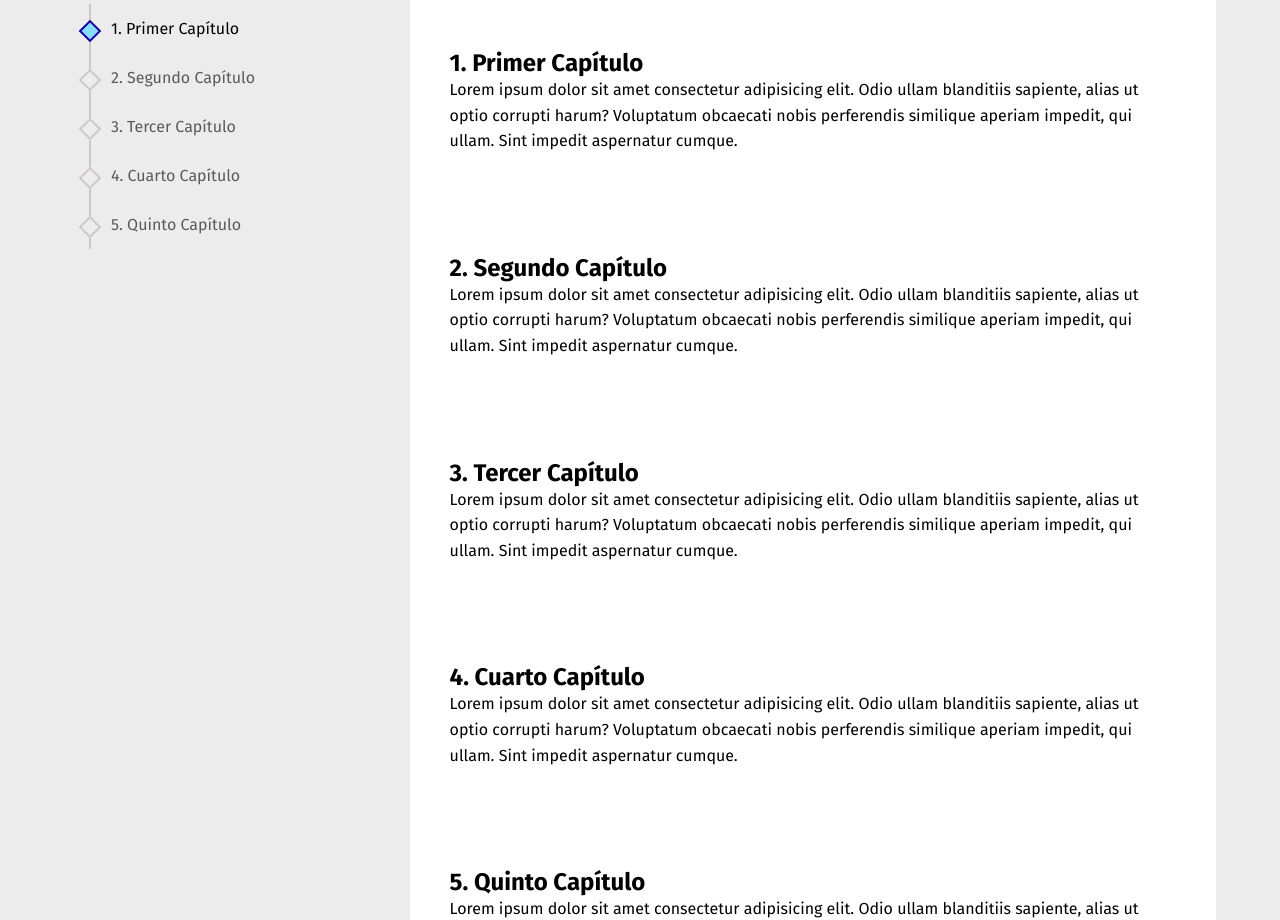
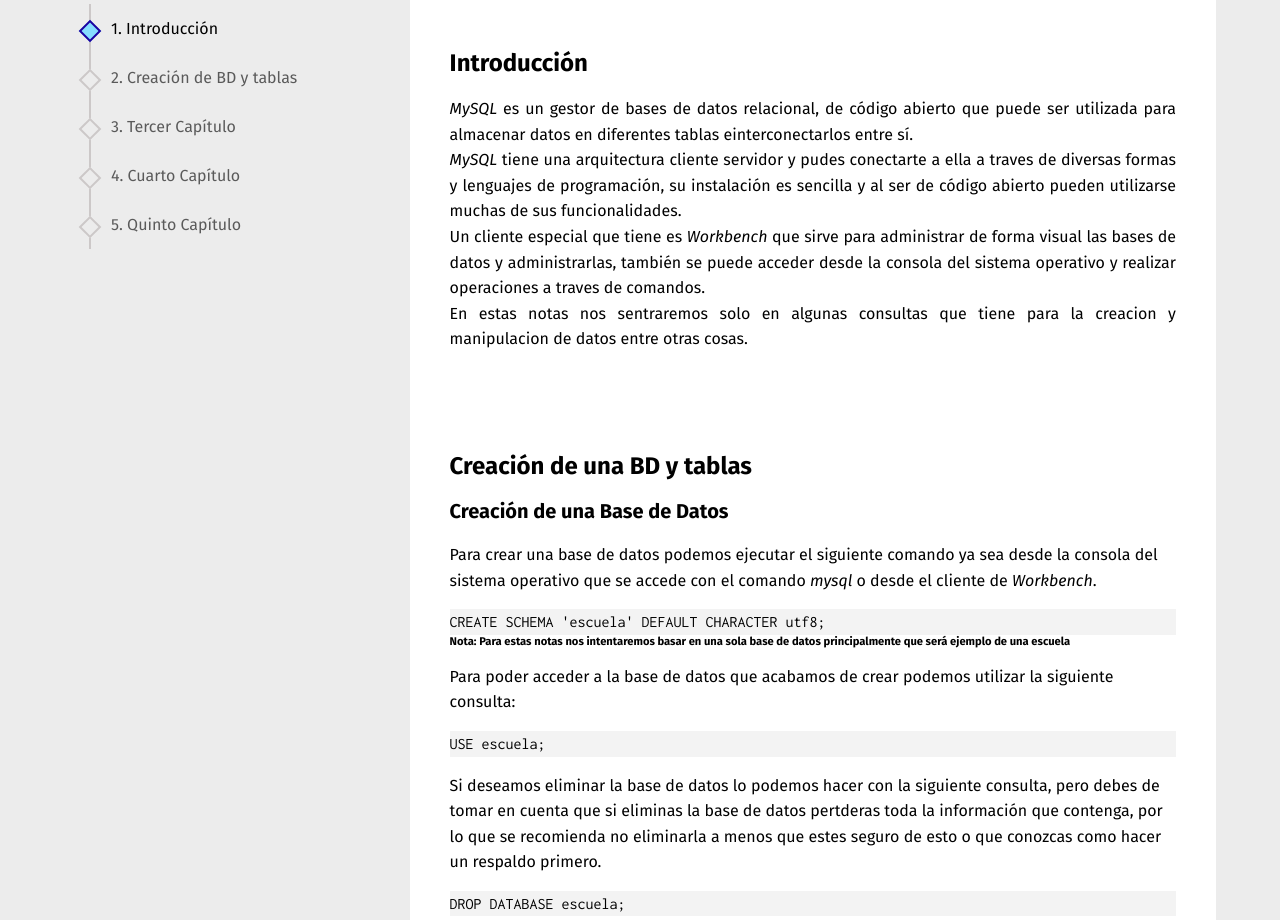
Before and after one commit to BlueBlockGrape/BlueBlockGrape.github.io, a plain HTML site: page indiceNotas/mysql/mysql.html in a window 1280 px wide. Shown: the part 513-1433 px from the top of the page. Drawn offline with Linux system fonts and the light colour scheme.

Commit message:
version 1.0.1
etiquetas meta para la parte de compartir link.
Comienzo del proyecto de notas en la parte de MySQL

```diff
--- a/indiceNotas/mysql/mysql.html
+++ b/indiceNotas/mysql/mysql.html
@@ -9,6 +9,9 @@
     <link rel="preconnect" href="https://fonts.googleapis.com">
     <link rel="preconnect" href="https://fonts.gstatic.com" crossorigin>
     <link href="https://fonts.googleapis.com/css2?family=Fira+Sans:ital,wght@0,400;0,700;1,400&display=swap" rel="stylesheet">
+	<link rel="preconnect" href="https://fonts.googleapis.com">
+	<link rel="preconnect" href="https://fonts.gstatic.com" crossorigin>
+	<link href="https://fonts.googleapis.com/css2?family=Inconsolata&display=swap" rel="stylesheet">
 </head>
 <body>
     <div class="hero-image">
@@ -22,8 +25,8 @@
                 </div>
 				<h3 class="">Contenido</h3>
 				<ul class="lista">
-					<li class="activo"><a href="#1">1. Primer Capítulo</a></li>
-					<li><a href="#2">2. Segundo Capítulo</a></li>
+					<li class="activo"><a href="#1">1. Introducción</a></li>
+					<li><a href="#2">2. Creación de BD y tablas</a></li>
 					<li><a href="#3">3. Tercer Capítulo</a></li>
 					<li><a href="#4">4. Cuarto Capítulo</a></li>
 					<li><a href="#5">5. Quinto Capítulo</a></li>
@@ -34,13 +37,43 @@
             <div>
                 <h1 class="text-center">Notas Sobre MySQL</h1>
             </div>
-			<div class="card" id="1">
-				<h2>1. Primer Capítulo</h2>
-				<p>Lorem ipsum dolor sit amet consectetur adipisicing elit. Odio ullam blanditiis sapiente, alias ut optio corrupti harum? Voluptatum obcaecati nobis perferendis similique aperiam impedit, qui ullam. Sint impedit aspernatur cumque.</p>
+			<div class="card text-justify" id="1">
+				<h2>Introducción</h2>
+				<br>
+				<p><i>MySQL</i> es un gestor de bases de datos relacional,
+				   de código abierto que puede ser utilizada para almacenar datos en diferentes tablas einterconectarlos entre sí.<br>
+					<i>MySQL</i> tiene una arquitectura cliente servidor y pudes conectarte a ella a traves de diversas formas y lenguajes
+					de programación, su instalación es sencilla y al ser de código abierto pueden utilizarse muchas de sus funcionalidades.<br>
+					Un cliente especial que tiene es <i>Workbench</i> que sirve para administrar de forma visual las bases de datos y administrarlas,
+					también se puede acceder desde la consola del sistema operativo y realizar operaciones a traves de comandos.<br>
+					En estas notas nos sentraremos solo en algunas consultas que tiene para la creacion y manipulacion de datos entre otras cosas.
+				</p>
 			</div>
 			<div class="card" id="2">
-				<h2>2. Segundo Capítulo</h2>
-				<p>Lorem ipsum dolor sit amet consectetur adipisicing elit. Odio ullam blanditiis sapiente, alias ut optio corrupti harum? Voluptatum obcaecati nobis perferendis similique aperiam impedit, qui ullam. Sint impedit aspernatur cumque.</p>
+				<h2>Creación de una BD y tablas</h2>
+				<br>
+				<h3>Creación de una Base de Datos</h3>
+				<br>
+				<p>Para crear una base de datos podemos ejecutar el siguiente comando ya sea desde la consola del sistema operativo que se accede con el comando <i>mysql</i>
+				o desde el cliente de <i>Workbench</i>.</p>
+				<p class="console-font-with-note">CREATE SCHEMA 'escuela' DEFAULT CHARACTER utf8;</p>
+				<h6 class="p-bottom">Nota: Para estas notas nos intentaremos basar en una sola base de datos principalmente que será ejemplo de una escuela</h6>
+				<p>Para poder acceder a la base de datos que acabamos de crear podemos utilizar la siguiente consulta:<br></p>
+				<p class="console-font">USE escuela;</p>
+				<p>Si deseamos eliminar la base de datos lo podemos hacer con la siguiente consulta, pero debes de tomar en cuenta
+					que si eliminas la base de datos pertderas toda la información que contenga, por lo que se recomienda no eliminarla a menos
+					que estes seguro de esto o que conozcas como hacer un respaldo primero.<br>
+				</p>
+				<p class="console-font">DROP DATABASE escuela;</p>
+					<br>
+					<br>
+				<h3>Creación de Tablas</h3>
+					<br>
+				<p>Hay mucha información que podemos poner sobre las tablas, pero sería demasiada para poderla explicar desde un principio,
+					pero por ahora solo nos centraremos en lo principal, una sola tabbla, que información contiene y los tipos de datos que puede guardar.<br>
+					Primero daremos algunos ejemplos de tablas simples y como llenarlas con información y por ahora dejaremos de lado la base de datos de la escuela y
+					al final explicaremos como serían las tablas de la misma.
+				</p>
 			</div>
 			<div class="card" id="3">
 				<h2>3. Tercer Capítulo</h2>
--- a/indiceNotas/mysql/styleMysql.css
+++ b/indiceNotas/mysql/styleMysql.css
@@ -5,6 +5,7 @@
 	--temario-active: #86ddff;
 	--temario-active-border: #1d00a0;
     --font: "Fira Sans", sans-serif;
+    --console-font: 'Inconsolata', monospace;
 	--first-color: #075B87;
     --first-alpha-color: rgba(7, 91, 135, 0.75);
     --second-color: #1F0347;
@@ -114,6 +115,8 @@ p {
     text-align: justify;
 }
 
+
+
 /******** SITE STYLES ********/
 
 .hero-image{
@@ -139,6 +142,27 @@ p {
 	margin: 0 auto;
 	display: grid;
 	grid-template-columns: 30% auto;
+}
+
+.console-font{
+    font-family: var(--console-font);
+    background-color: var(--gray-light-color);
+    margin-top: 1rem;
+    margin-bottom: 1rem;
+}
+
+.console-font-with-note{
+  font-family: var(--console-font);
+  background-color: var(--gray-light-color);
+  margin-top: 1rem;
+}
+
+.p-bottom {
+    padding-bottom: 1rem;
+}
+
+.p-top {
+    padding-top: 1rem;
 }
 
 
```
Also changed, not shown: index.html (+10 -0 lines). Lines whose indentation alone changed are shown as unchanged.
